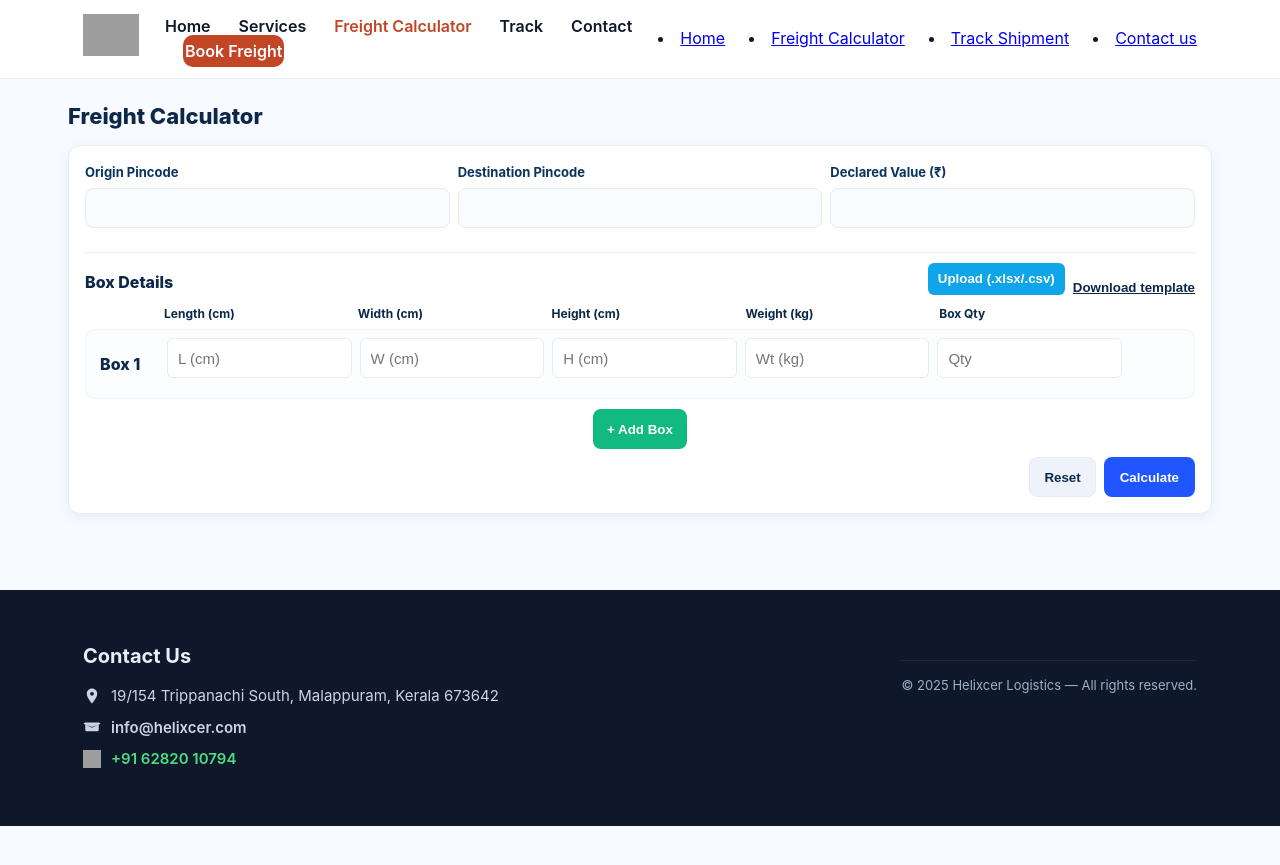
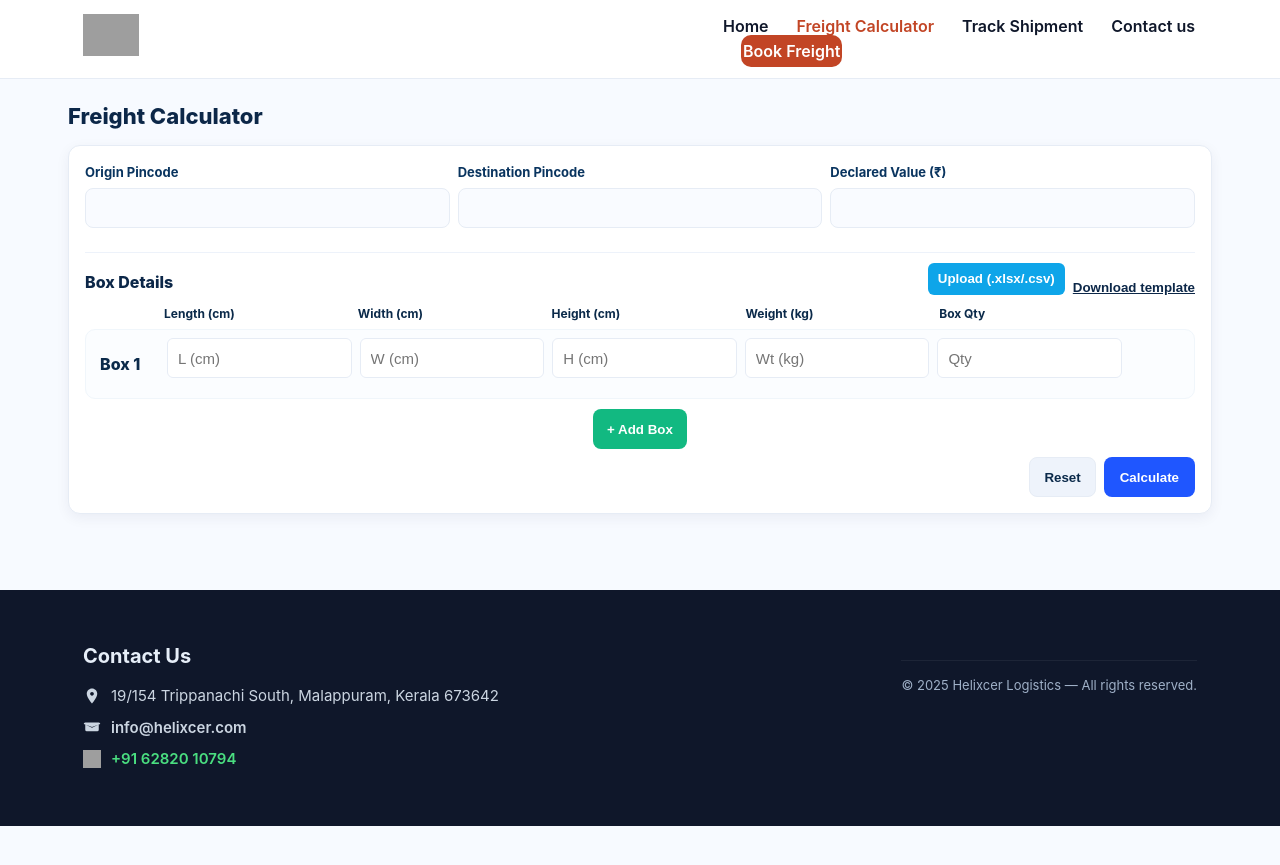
Before and after one commit to nisaran/helixcer-logistics, a Jekyll site: the page built from calculator/index.html, in a window 1280 px wide. Shown: the top 865 px of the page. Built offline with Jekyll 4.4.1, drawn with Linux system fonts in a browser that asks for light colours; grey boxes are pictures that could not be loaded.

Commit message:
Update header.html

```diff
--- a/_includes/header.html
+++ b/_includes/header.html
@@ -17,20 +17,7 @@
 
     <!-- NAVIGATION -->
     <nav class="nav" role="navigation" aria-label="Primary">
-  <ul>
-    <li><a href="{{ site.baseurl }}/" {% if page.url == "/" %}class="active"{% endif %}>Home</a></li>
-    <li><a href="{{ site.baseurl }}/#services">Services</a></li>
-    <li><a href="{{ site.baseurl }}/calculator/" {% if page.url == "/calculator/" %}class="active"{% endif %}>Freight Calculator</a></li>
-    <li><a href="{{ site.baseurl }}/track/" {% if page.url == "/track/" %}class="active"{% endif %}>Track</a></li>
-    <li><a href="{{ site.baseurl }}/contact/" {% if page.url == "/contact/" %}class="active"{% endif %}>Contact</a></li>
-  </ul>
-
-  <!-- BOOK FREIGHT BUTTON -->
-  <a class="book-btn" href="https://wa.me/916282010794?text=Hi%2C%20I%20want%20to%20book%20a%20freight%20service%20from%20Helixcer" target="_blank">
-    Book Freight
-  </a>
-</nav>
-
+      <ul>
         <li><a href="{{ site.baseurl }}/" {% if page.url == "/" %}class="active"{% endif %}>Home</a></li>
 
         <li>
@@ -53,8 +40,16 @@
             Contact us
           </a>
         </li>
-      </ul>
+           </ul>
+
+      <!-- BOOK FREIGHT BUTTON (kept inside nav, after the menu list) -->
+      <a class="book-btn"
+         href="https://wa.me/916282010794?text=Hi%2C%20I%20want%20to%20book%20a%20freight%20service%20from%20Helixcer"
+         target="_blank" rel="noopener">
+        Book Freight
+      </a>
     </nav>
+
 
   </div>
 
```
